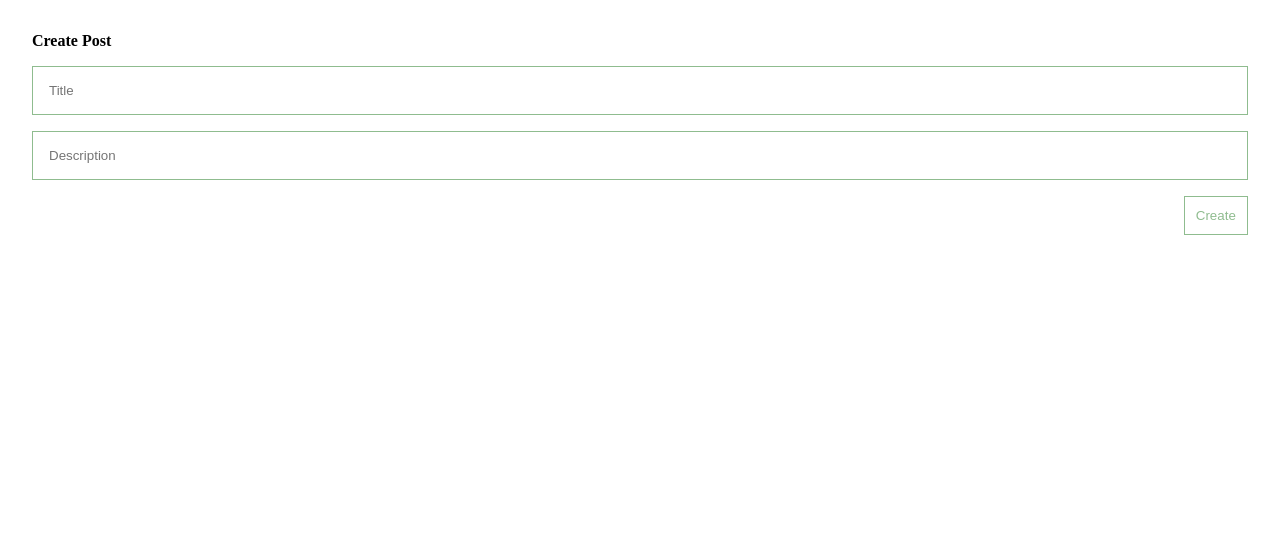
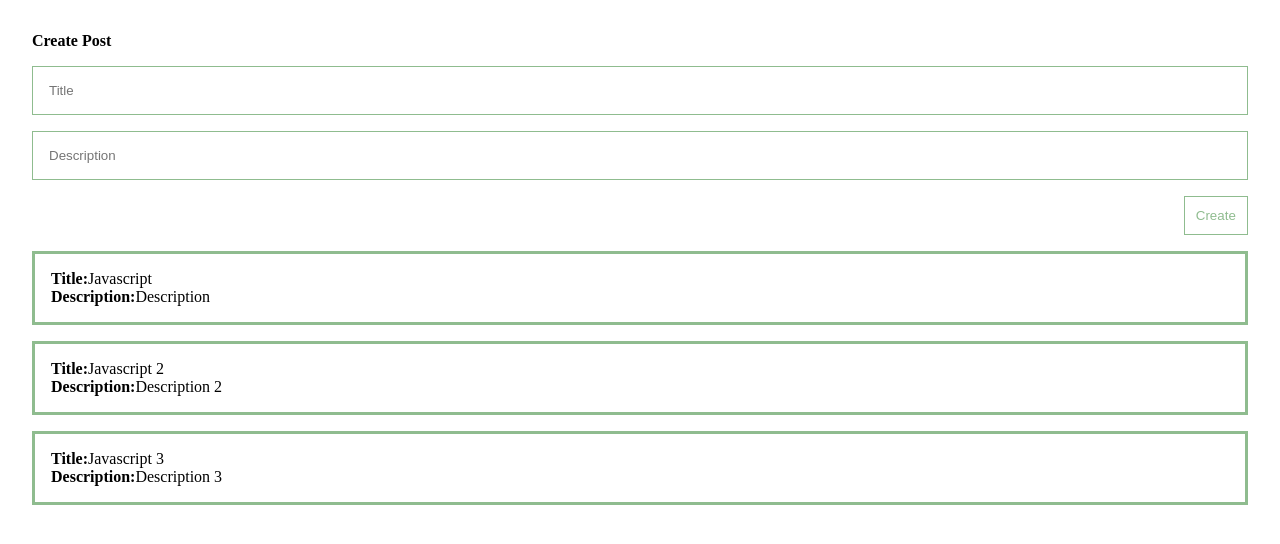
Before and after one commit to 18AN/vuepractice, a Vue app: page / in a window 1280 px wide. Shown: the top 544 px of the page. Built offline with nearby package versions, Linux system fonts and the light colour scheme.

Commit message:
add props for PostList component

```diff
--- a/src/App.vue
+++ b/src/App.vue
@@ -1,7 +1,7 @@
 <template>
   <div class="app">
     <post-form/>
-    <post-list/>
+    <post-list :posts="posts"/>
   </div>
 </template>
 
--- a/src/components/PostList.vue
+++ b/src/components/PostList.vue
@@ -7,6 +7,12 @@
 
 <script>
 export default {
+    props: {
+        posts: {
+            type: Array,
+            required: true,
+        }
+    }
 
 }
 </script>
```
